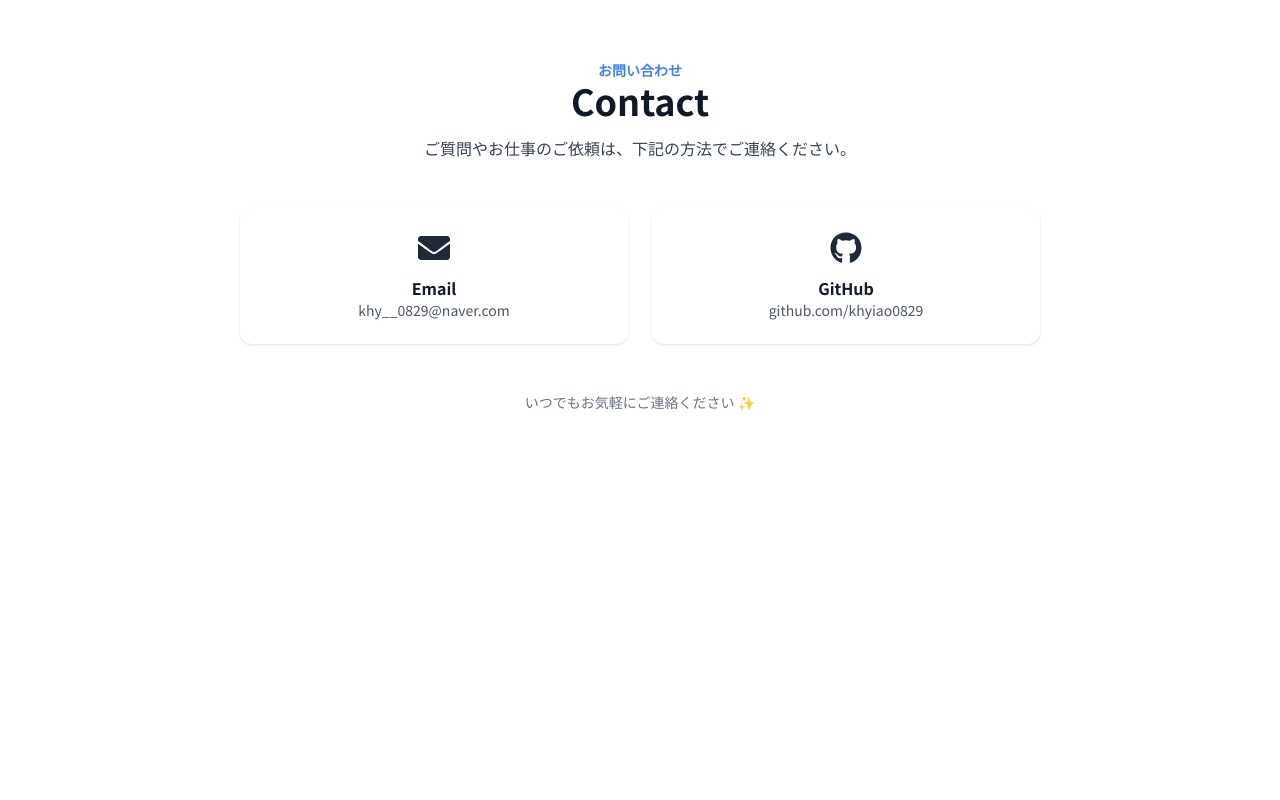
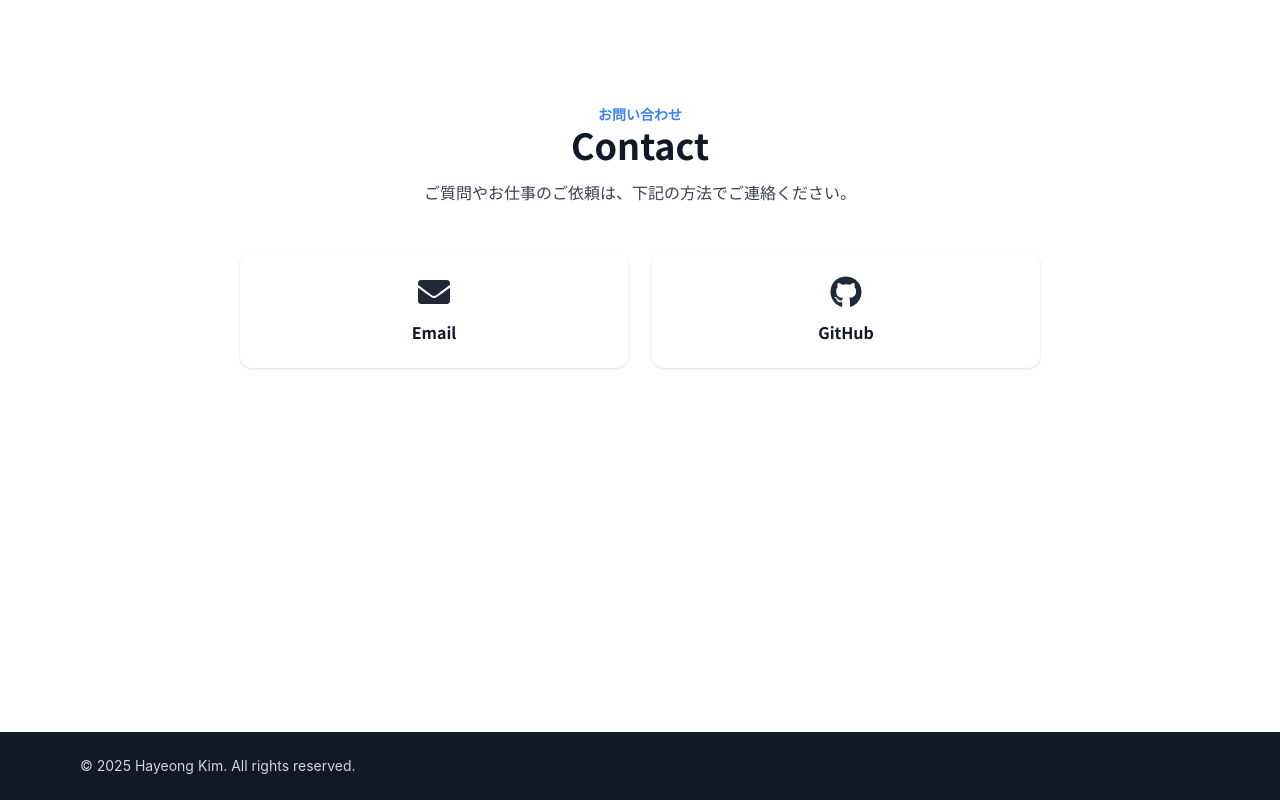
Before and after one commit to khyiao0829/Portfolio, a React (Create React App) app: page / in a window 1280 px wide. Shown: the part 3784-4584 px from the top of the page. Before the commit the page ends 4420 px from the top, so only its background shows below. Built offline with nearby package versions, Linux system fonts and the light colour scheme.

Commit message:
add copyright, Modified Contact.js/App.js

```diff
--- a/src/App.js
+++ b/src/App.js
@@ -6,6 +6,7 @@ import Projects from "./components/Project";
 import Contact from "./components/Contact";
 import ProjectDetail from "./components/ProjectDetail";
 import Experience from "./components/Experience";
+import Footer from "./components/Footer";
 
 function App() {
   return (
@@ -27,6 +28,7 @@ function App() {
         {/* 상세 페이지는 별도 유지 */}
         <Route path="/projects/:id" element={<ProjectDetail />} />
       </Routes>
+      <Footer />
     </BrowserRouter>
   );
 }
--- a/src/components/Contact.js
+++ b/src/components/Contact.js
@@ -21,7 +21,6 @@ function Contact() {
         >
           <FaEnvelope size={32} className="text-gray-800 mb-3" />
           <p className="font-semibold">Email</p>
-          <p className="text-sm text-gray-600">khy__0829@naver.com</p>
         </a>
 
         <a
@@ -32,15 +31,9 @@ function Contact() {
         >
           <FaGithub size={32} className="text-gray-800 mb-3" />
           <p className="font-semibold">GitHub</p>
-          <p className="text-sm text-gray-600">github.com/khyiao0829</p>
         </a>
 
       </div>
-
-      {/* Footer Message */}
-      <p className="text-center text-gray-500 text-sm mt-12">
-        いつでもお気軽にご連絡ください ✨
-      </p>
     </section>
   );
 }
--- /dev/null
+++ b/src/components/Footer.jsx
@@ -0,0 +1,11 @@
+function Footer() {
+  return (
+    <footer className="w-full bg-gray-900 text-gray-300 text-sm py-6 mt-12">
+      <div className="max-w-6xl mx-auto px-4 flex justify-between items-center">
+        <p>© {new Date().getFullYear()} Hayeong Kim. All rights reserved.</p>
+      </div>
+    </footer>
+  );
+}
+
+export default Footer;
```
